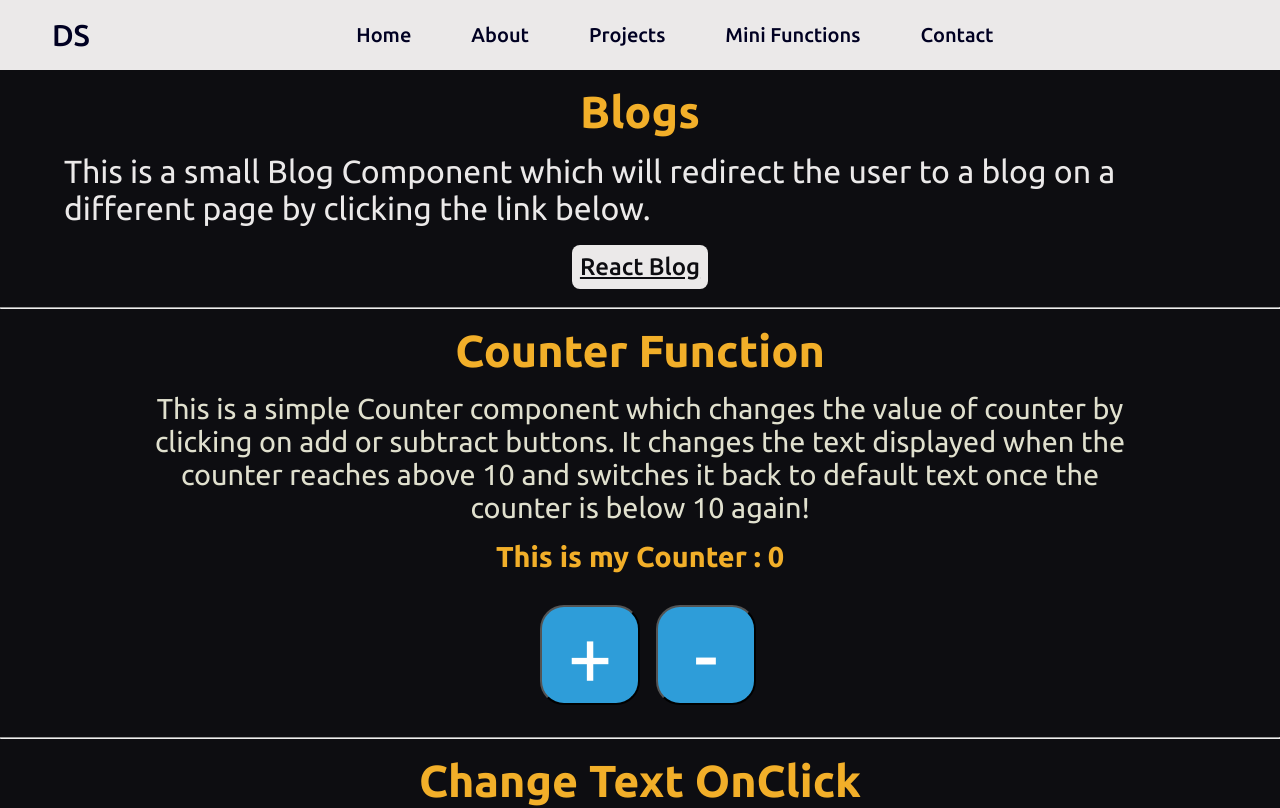
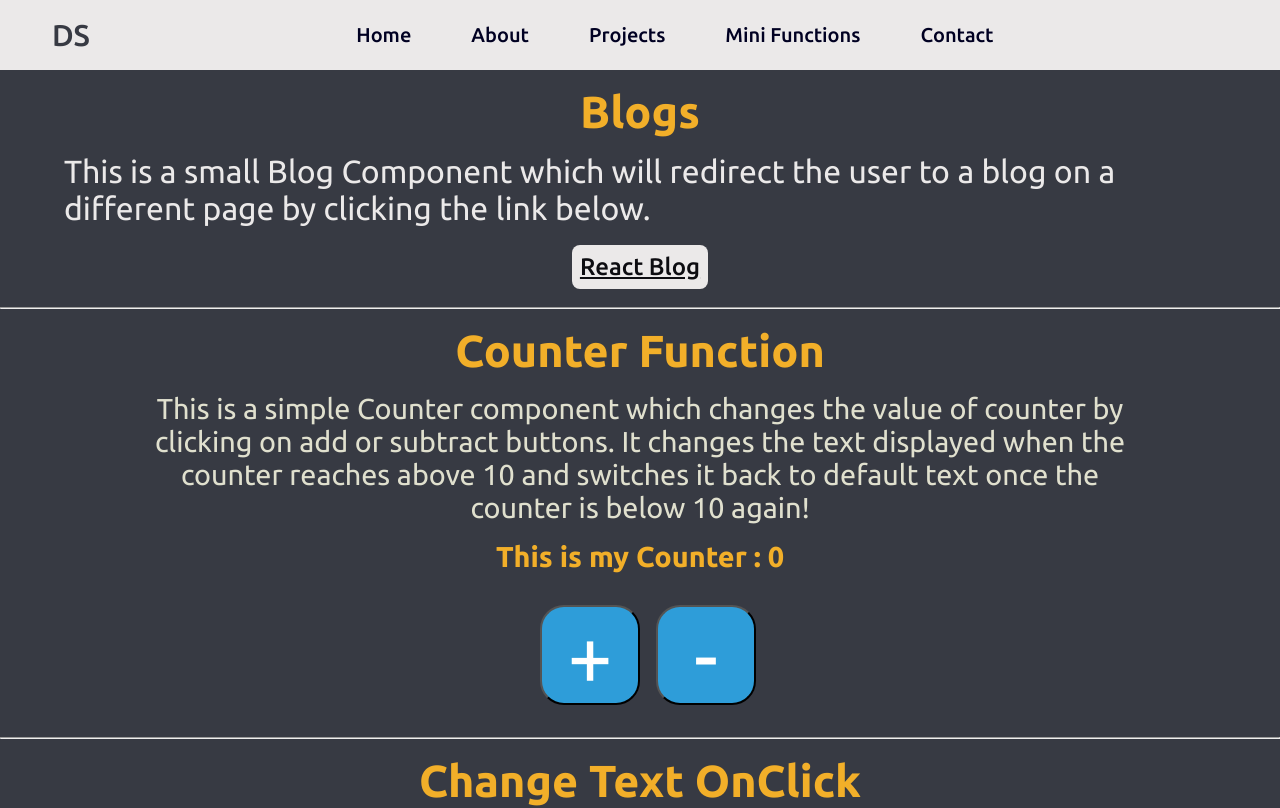
Before and after one commit to devashishsoni98/my-portfolio, a React (Create React App) app: page /minifunctions in a window 1280 px wide. Shown: the top 808 px of the page. Built offline with nearby package versions, Linux system fonts and the light colour scheme.

Commit message:
minor css changes

```diff
--- a/src/components/MiniFunctions/counter.js
+++ b/src/components/MiniFunctions/counter.js
@@ -31,7 +31,6 @@ function Counter() {
         style={{
           margin: "0",
           marginTop: "1rem",
-          backgroundColor: "#0d0d11",
           color: "#f2af29",
           textAlign: "center",
           fontSize: "2.8rem",
@@ -43,7 +42,6 @@ function Counter() {
         style={{
           marginBottom: "0",
           marginTop: "1rem",
-          backgroundColor: "#0d0d11",
           color: "#e0e0ce",
           width: "80%",
           marginLeft: "10%",
@@ -61,7 +59,6 @@ function Counter() {
         style={{
           marginBottom: "2rem",
           marginTop: "1rem",
-          backgroundColor: "#0d0d11",
           color: "#f2af29",
           textAlign: "center",
           fontSize: "1.8rem",
--- a/src/components/MiniFunctions/minifunctions.js
+++ b/src/components/MiniFunctions/minifunctions.js
@@ -5,7 +5,7 @@ import BlogList from "./blogList";
 
 const MiniFunctions = () => {
   return (
-    <div>
+    <div className="minifunction">
       <BlogList />
       <Counter />
       <SecondComp />
--- a/src/components/MiniFunctions/second.js
+++ b/src/components/MiniFunctions/second.js
@@ -15,7 +15,6 @@ function SecondComp() {
         style={{
           margin: "0",
           marginTop: "1rem",
-          backgroundColor: "#0d0d11",
           color: "#f2af29",
           textAlign: "center",
           fontSize: "2.8rem",
@@ -27,7 +26,6 @@ function SecondComp() {
         style={{
           marginBottom: "0",
           marginTop: "1rem",
-          backgroundColor: "#0d0d11",
           color: "#e0e0ce",
           width: "80%",
           marginLeft: "10%",
@@ -42,7 +40,6 @@ function SecondComp() {
         style={{
           marginBottom: "0",
           marginTop: "1rem",
-          backgroundColor: "#0d0d11",
           color: "#ebe9e9",
           textAlign: "center",
           fontSize: "1.8rem",
--- a/src/components/Navbar/Navbar.module.css
+++ b/src/components/Navbar/Navbar.module.css
@@ -34,6 +34,7 @@
     font-size: 30px;
     font-family: 'Ubuntu', sans-serif;
     margin-left: 2rem;
+    color: #373A43;
   }
 
 
--- a/src/index.css
+++ b/src/index.css
@@ -1,10 +1,6 @@
 @import url("https://fonts.googleapis.com/css2?family=Ubuntu:wght@300;400;500;700&display=swap");
 * {
   font-family: "Ubuntu", sans-serif;
-}
-
-.App {
-  background-color: #0d0d11;
 }
 
 html {
@@ -12,7 +8,7 @@ html {
 }
 
 .about {
-  background-color: #0d0d11;
+  background-color: #373A43;
   min-height: 100vh;
   padding: 0 0;
   color: #ebe9e9;
@@ -21,7 +17,6 @@ html {
 
 .about > h1 {
   padding: 0;
-  background-color: #0d0d11;
   color: #ebe9e9;
   text-align: center;
   display: -webkit-inline-box;
@@ -89,7 +84,6 @@ html {
 .left {
   width: webkit-fill-available;
   left: 0;
-  background-color: #0d0d11;
   text-align: center;
   padding-bottom: 0;
 }
@@ -117,7 +111,7 @@ html {
   }
 }
 .container {
-  background-color: #0d0d11;
+  background-color: #373A43;
   min-height: 100vh;
   padding: 2% 0;
 }
@@ -239,18 +233,20 @@ a.instagram {
     margin: 0 0.3rem;
   }
 }
+.minifunction {
+  background-color: #373A43;
+}
+
 .m-h2 {
   margin: 0;
-  margin-top: 1rem;
   margin-bottom: 1rem;
-  background-color: #0d0d11;
+  padding-top: 1rem;
   color: #f2af29;
   text-align: center;
   font-size: 2.8rem;
 }
 
 .bl-ul {
-  background-color: #0d0d11;
   color: #ebe9e9;
 }
 
@@ -263,14 +259,12 @@ a.instagram {
 .blog-item {
   display: flex;
   justify-content: center;
-  background-color: #0d0d11;
   color: #f2af29;
   text-align: center;
   font-size: 2rem;
 }
 
 .blog-item > li {
-  background-color: #0d0d11;
   color: #f2af29;
   text-align: center;
   font-size: 3rem;
@@ -525,6 +519,7 @@ body {
 }
 
 .projects {
+  background-color: #373A43;
   color: #ebe9e9;
 }
 .projects section {
@@ -542,13 +537,16 @@ body {
 }
 .projects section h1 {
   padding: 0;
-  background-color: #0d0d11;
   color: #ebe9e9;
   text-align: center;
   display: -webkit-inline-box;
   font-size: 4rem;
   margin: 2rem 0 2rem 0;
+  filter: drop-shadow(0rem 0rem 8rem rgb(255, 255, 255));
+  border-bottom: 6px solid #ebe9e9;
+  border-radius: 0.6rem;
   font-family: "Ubuntu", sans-serif;
+  padding-bottom: 0.5rem;
 }
 .projects section h2 {
   font-size: 2.5rem;
--- a/src/index.scss
+++ b/src/index.scss
@@ -2,10 +2,6 @@
 // ABOUT SECTION ===================================================================================>
 * {
   font-family: "Ubuntu", sans-serif;
-}
-
-.App{
-  background-color: #0d0d11;
 }
 
 html {
@@ -13,7 +9,7 @@ html {
 }
 
 .about {
-  background-color: #0d0d11;
+  background-color: #373A43;
   min-height: 100vh;
   padding: 0 0;
   color: #ebe9e9;
@@ -21,7 +17,6 @@ html {
 }
 .about > h1 {
   padding: 0;
-  background-color: #0d0d11;
   color: #ebe9e9;
   text-align: center;
   display: -webkit-inline-box;
@@ -86,7 +81,6 @@ html {
 .left {
   width: webkit-fill-available;
   left: 0;
-  background-color: #0d0d11;
   text-align: center;
   padding-bottom: 0;
 }
@@ -121,7 +115,7 @@ html {
 
 //HOME SECTION ========================================================>
 .container {
-  background-color: #0d0d11;
+  background-color: #373A43;
   min-height: 100vh;
   padding: 2% 0;
 }
@@ -248,18 +242,21 @@ a.instagram {
 //HOME SECTION END ========================================================>
 
 //BLOG-LIST SECTION ========================================================>
+
+.minifunction{
+  background-color: #373A43;
+}
+
 .m-h2 {
   margin: 0;
-  margin-top: 1rem;
   margin-bottom: 1rem;
-  background-color: #0d0d11;
+  padding-top: 1rem;
   color: #f2af29;
   text-align: center;
   font-size: 2.8rem;
 }
 
 .bl-ul {
-  background-color: #0d0d11;
   color: #ebe9e9;
 }
 
@@ -271,14 +268,12 @@ a.instagram {
 .blog-item {
   display: flex;
   justify-content: center;
-  background-color: #0d0d11;
   color: #f2af29;
   text-align: center;
   font-size: 2rem;
 }
 
 .blog-item > li {
-  background-color: #0d0d11;
   color: #f2af29;
   text-align: center;
   font-size: 3rem;
@@ -542,6 +537,7 @@ body {
 
 //PROJECTS SECTION  ========================================================>
 .projects {
+  background-color: #373A43;
   color: #ebe9e9;
 
   section {
@@ -560,13 +556,16 @@ body {
 
     h1 {
       padding: 0;
-      background-color: #0d0d11;
       color: #ebe9e9;
       text-align: center;
       display: -webkit-inline-box;
       font-size: 4rem;
       margin: 2rem 0 2rem 0;
+      filter: drop-shadow(0rem 0rem 8rem rgb(255, 255, 255));
+      border-bottom: 6px solid #ebe9e9;
+      border-radius: .6rem;
       font-family: "Ubuntu", sans-serif;
+      padding-bottom: .5rem;
     }
 
     h2 {
```
Also changed, not shown: src/components/Navbar/navbar.js (+0 -60 lines), 1 other file (tests, documents, lock files or other folders).
